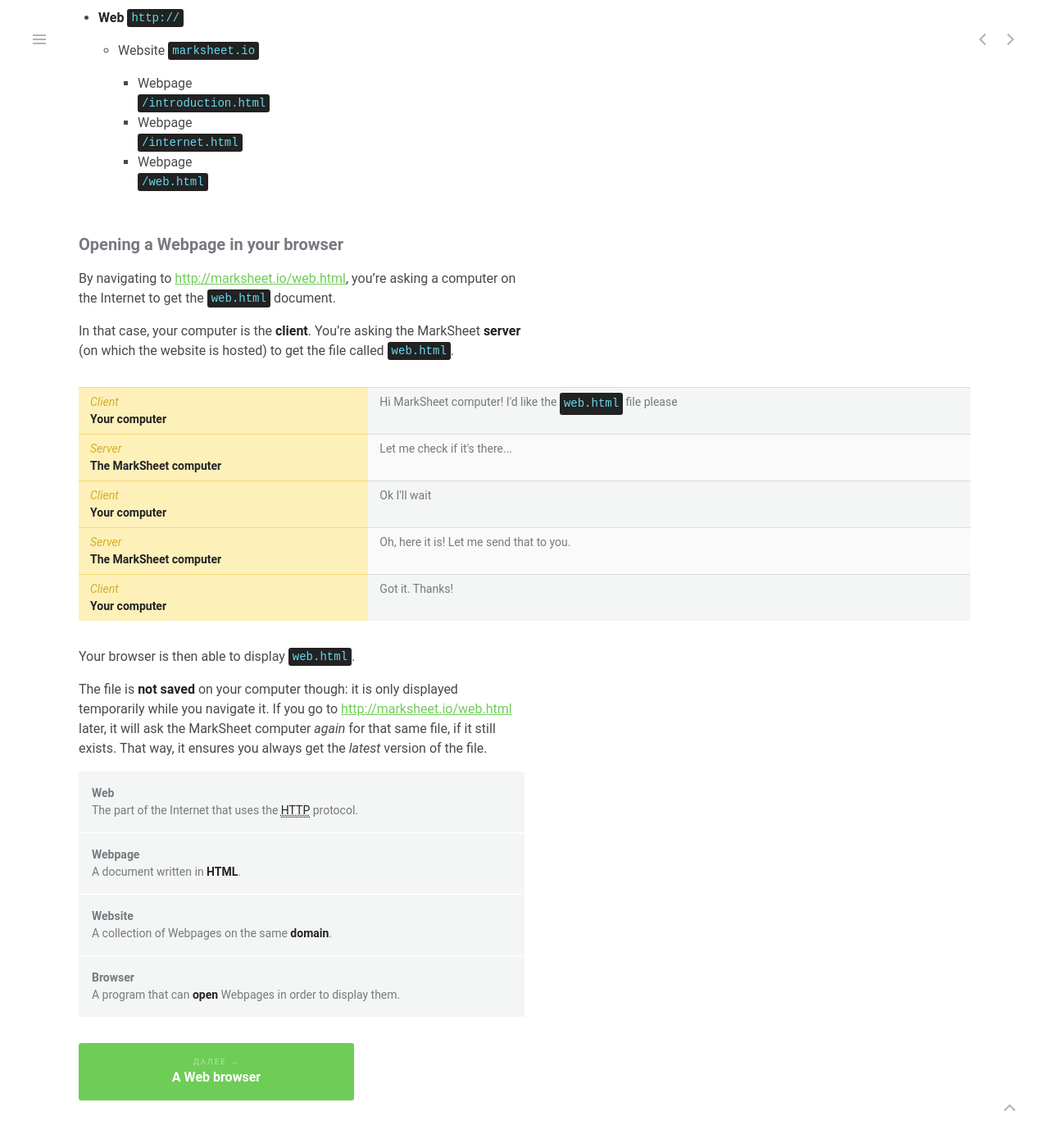
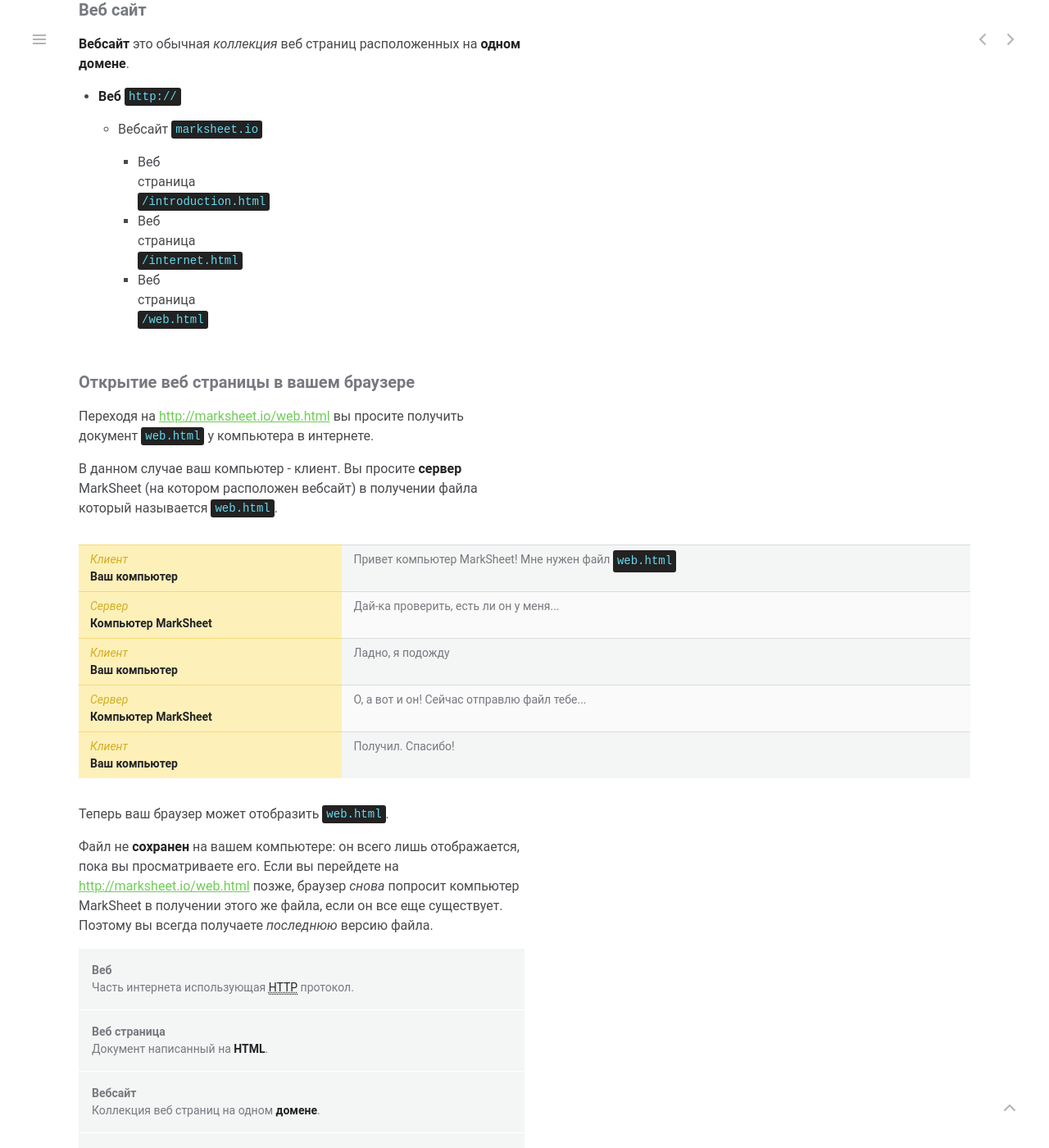
Before and after one commit to jgthms/marksheet, a Jekyll site: the page built from _posts/2015-01-03-web.md, in a window 1280 px wide and 1400 px high, scrolled down 961 px. Shown: the whole window at 82% size. Built offline with Jekyll 4.4.1, drawn with Linux system fonts in a browser that asks for light colours; nearby versions of some CDN libraries; comment, search, counter and statistics services are not loaded; some of the changed text lies outside the part shown.

```diff
--- a/_posts/2015-01-03-web.md
+++ b/_posts/2015-01-03-web.md
@@ -1,111 +1,111 @@
 ---
 layout: post
-title: "The <strong>World Wide Web</strong>"
-subtitle: "The <strong>Web</strong> is one part of the Internet: the <strong>HTTP</strong> part"
+title: "<strong>Веб</strong>"
+subtitle: "<strong>Веб</strong> это часть интернета -  <strong>HTTP</strong>"
 section: web
 ---
 
-### Web
+### Веб
 
-We have seen how computers connected on the Internet communicate in different languages called **protocols**, to exchange emails, files, chat messages...
+Вы уже знаете как компьютеры в интернете общаются друг с другом с помощью языков называемых **протоколы**, чтобы обмениваться письмами, файлами и сообщениями.
 
-One of these protocols is called **HTTP**. It's the protocol with which computers share **Webpages** between each other, like the one you're currently reading.
+Один из протоколов называется **HTTP**. Это протокол с помощью которого компьютеры распространяют **веб страницы** друг другу, например ту, которую вы сейчас читаете.
 
-The **Web** is the part of the Internet where Webpages are shared. You can tell you're browsing the Web if the URL starts with `http://`.
+**Веб** это часть интернета где распространяются веб страницы. Вы можете сказать, что вы просматриваете Веб если ссылка начинается с `http://`.
 
-### Webpage
+### Веб страница
 
-A Webpage is a **document** written in HTML that is shared across the **Web**.
+Веб страница это **документ** написанный на HTML которая распространяется через **Веб**.
 
-You open these documents with a **Web browser**.
+Вы открываете эти документы с помощью **Веб браузера**.
 
-To access a Webpage you can either:
+Чтобы открывать веб страницу вы должны:
 
-* type its **URL**, like `http://marksheet.io/web.html`
-* click on a **link**, like [this one](http://marksheet.io/internet.html)
+* написать **URL**, к примеру `http://marksheet.io/web.html`
+* нажать на **ссылку**, вроде [этой](http://marksheet.io/internet.html)
 
-Because remember URLs is cumbersome, the Web at its origin is based upon **interlinked documents** to make easy for users to _browse_ the Web.
+Так как запоминать URL очень утомляет, Веб основан на **взаимосвязаных документах**, чтобы пользователи могли легче _просматривать_ Веб.
 
-### Website
+### Веб сайт
 
-A **Website** is simply a _collection_ of Webpages located on a **same domain**.
+**Вебсайт** это обычная _коллекция_ веб страниц расположенных на **одном домене**.
 
-* **Web** `http://`
-  * Website `marksheet.io`
-    * Webpage `/introduction.html`
-    * Webpage `/internet.html`
-    * Webpage `/web.html`
+* **Веб** `http://`
+  * Вебсайт `marksheet.io`
+    * Веб страница `/introduction.html`
+    * Веб страница `/internet.html`
+    * Веб страница `/web.html`
 
-### Opening a Webpage in your browser
+### Открытие веб страницы в вашем браузере
 
-By navigating to <http://marksheet.io/web.html>, you're asking a computer on the Internet to get the `web.html` document.
+Переходя на <http://marksheet.io/web.html> вы просите получить документ `web.html` у компьютера в интернете.
 
-In that case, your computer is the **client**. You're asking the MarkSheet **server** (on which the website is hosted) to get the file called `web.html`.
+В данном случае ваш компьютер - клиент. Вы просите **сервер** MarkSheet (на котором расположен вебсайт) в получении файла который называется `web.html`.
 
 <div class="table">
   <table>
     <tr>
       <th>
-        <em>Client</em>
-        <strong>Your computer</strong>
+        <em>Клиент</em>
+        <strong>Ваш компьютер</strong>
       </th>
       <td>
-        <q>Hi MarkSheet computer! I'd like the <code>web.html</code> file please</q>
+        <q>Привет компьютер MarkSheet! Мне нужен файл <code>web.html</code></q>
       </td>
     </tr>
     <tr>
       <th>
-        <em>Server</em>
-        <strong>The MarkSheet computer</strong>
+        <em>Сервер</em>
+        <strong>Компьютер MarkSheet</strong>
       </th>
       <td>
-        <q>Let me check if it's there... </q>
+        <q>Дай-ка проверить, есть ли он у меня... </q>
       </td>
     </tr>
     <tr>
       <th>
-        <em>Client</em>
-        <strong>Your computer</strong>
+        <em>Клиент</em>
+        <strong>Ваш компьютер</strong>
       </th>
       <td>
-        <q>Ok I'll wait</q>
+        <q>Ладно, я подожду</q>
       </td>
     </tr>
     <tr>
       <th>
-        <em>Server</em>
-        <strong>The MarkSheet computer</strong>
+        <em>Сервер</em>
+        <strong>Компьютер MarkSheet</strong>
       </th>
       <td>
-        <q>Oh, here it is! Let me send that to you.</q>
+        <q>О, а вот и он! Сейчас отправлю файл тебе...</q>
       </td>
     </tr>
     <tr>
       <th>
-        <em>Client</em>
-        <strong>Your computer</strong>
+        <em>Клиент</em>
+        <strong>Ваш компьютер</strong>
       </th>
       <td>
-        <q>Got it. Thanks!</q>
+        <q>Получил. Спасибо!</q>
       </td>
     </tr>
   </table>
 </div>
 
-Your browser is then able to display `web.html`.
+Теперь ваш браузер может отобразить `web.html`.
 
-The file is **not saved** on your computer though: it is only displayed temporarily while you navigate it. If you go to <http://marksheet.io/web.html> later, it will ask the MarkSheet computer _again_ for that same file, if it still exists. That way, it ensures you always get the _latest_ version of the file.
+Файл не **сохранен** на вашем компьютере: он всего лишь отображается, пока вы просматриваете его. Если вы перейдете на <http://marksheet.io/web.html> позже, браузер _снова_ попросит компьютер MarkSheet в получении этого же файла, если он все еще существует. Поэтому вы всегда получаете _последнюю_ версию файла.
 
-Web
-: The part of the Internet that uses the **HTTP** protocol.
+Веб
+: Часть интернета использующая **HTTP** протокол.
 
-Webpage
-: A document written in **HTML**.
+Веб страница
+: Документ написанный на **HTML**.
 
-Website
-: A collection of Webpages on the same **domain**.
+Вебсайт
+: Коллекция веб страниц на одном **домене**.
 
-Browser
-: A program that can **open** Webpages in order to display them.
+Браузер
+: Программа которая **открывает** веб страницы и отображает их.
 
-*[HTTP]: HyperText Transfer Protocol
+*[HTTP]: HyperText Transfer Protocol, Протокол Передачи ГиперТекста
```
Also changed, not shown: _posts/2015-01-04-browser.md (+52 -49 lines), images/text-editors/atom.png (added).
